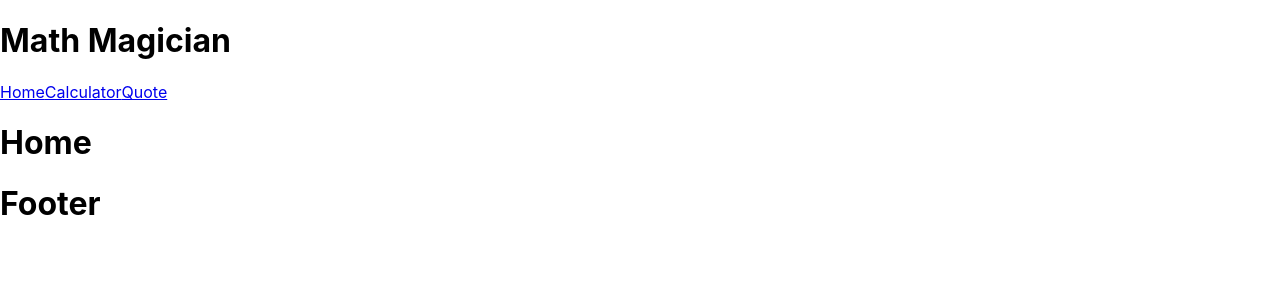
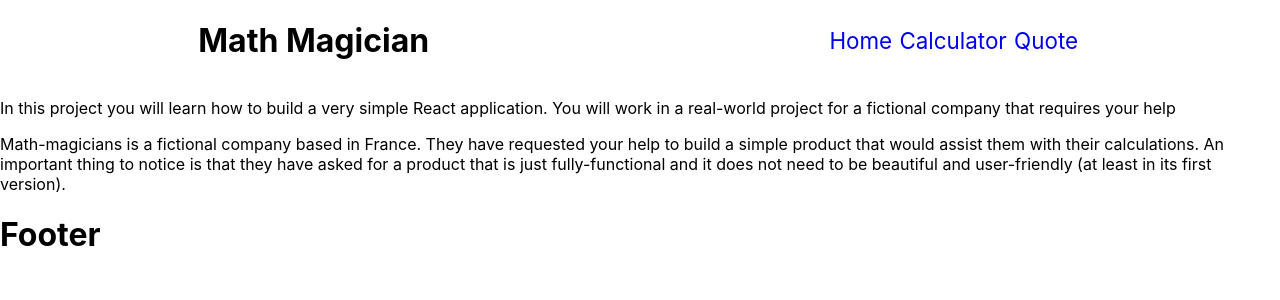
Before and after one commit to IBUNHABIBU/react-calculator, a React (Create React App) app: page / in a window 1280 px wide. Shown: the top 300 px of the page. Built offline with nearby package versions, Linux system fonts and the light colour scheme.

Commit message:
finishing the routing

```diff
--- a/src/Components/App.js
+++ b/src/Components/App.js
@@ -2,7 +2,7 @@ import React, { useState } from 'react';
 import Display from './Display';
 import ButtonPanel from './ButtonPanel';
 import calculate from '../logic/calculate';
-import './App.css';
+import './stylesheet/App.css';
 
 const App = () => {
   const [total, setTotal] = useState(null);
@@ -20,12 +20,12 @@ const App = () => {
     setoperation(modifiedData.operation);
   };
   return (
-    <>
+    <div className="main-container">
       <div className="app-container">
         <Display result={`${total || ''} ${operation || ''} ${next || ''}`} className="dis" />
         <ButtonPanel clickHandler={handleClick} />
       </div>
-    </>
+    </div>
   );
 };
 
--- a/src/Components/Button.js
+++ b/src/Components/Button.js
@@ -1,6 +1,5 @@
 import React from 'react';
 import PropTypes from 'prop-types';
-import './App.css';
 
 const Button = ({
   value,
--- a/src/Components/Home.js
+++ b/src/Components/Home.js
@@ -2,7 +2,18 @@ import React from 'react';
 
 const Home = () => (
   <div>
-    <h1>Home</h1>
+    <p>
+      In this project you will learn how to build a very simple React application.
+      You will work in a real-world project for a
+      fictional company that requires your help
+    </p>
+    <p>
+      Math-magicians is a fictional company based in France.
+      They have requested your help to build a simple product
+      that would assist them with their calculations. An important
+      thing to notice is that they have asked for a product that is just fully-functional
+      and it does not need to be beautiful and user-friendly (at least in its first version).
+    </p>
   </div>
 );
 
--- a/src/Components/Nav.js
+++ b/src/Components/Nav.js
@@ -1,4 +1,5 @@
 import React from 'react';
+import './stylesheet/nav.css';
 
 const Nav = () => (
   <div className="nav">
--- a/src/Components/Routes.js
+++ b/src/Components/Routes.js
@@ -11,7 +11,7 @@ const Routes = () => (
     <Nav />
     <Switch>
       <Route exact path="/" component={Home} />
-      <Route exact="/Calculator" component={App} />
+      <Route exact path="/Calculator" component={App} />
       <Route exact path="/Quote" component={Quote} />
     </Switch>
     <Footer />
--- a/src/Components/App.css
+++ b/src/Components/stylesheet/App.css
@@ -2,6 +2,12 @@
   --primary-color:  rgb(128, 128, 128);
   --primay-height: 100px;
   --primary-width: 700px;
+}
+
+.main-container {
+  display: flex;
+  justify-content: flex-end;
+  padding-right: 2rem;
 }
 
 .app-container {
@@ -22,12 +28,13 @@
 
 .btn-panel {
   display: flex;
-  height: 100px;
+  height: 80px;
+  justify-content: flex-end;
 }
 
 .btn {
   width: calc( var(--primary-width) * 0.25);
-  font-size: 1.4rem;
+  font-size: 1rem;
   font-weight: bold;
   border: 1px solid var(--primary-color);
 }
--- /dev/null
+++ b/src/Components/stylesheet/nav.css
@@ -0,0 +1,16 @@
+.nav {
+    display: flex;
+    justify-content: space-around;
+    align-items: center;
+}
+
+.nav-bar {
+    display: flex;
+    justify-content: space-around;
+    width: 20%;
+}
+
+.nav-bar a {
+    font-size: 1.4rem;
+    text-decoration: none;
+}
```
